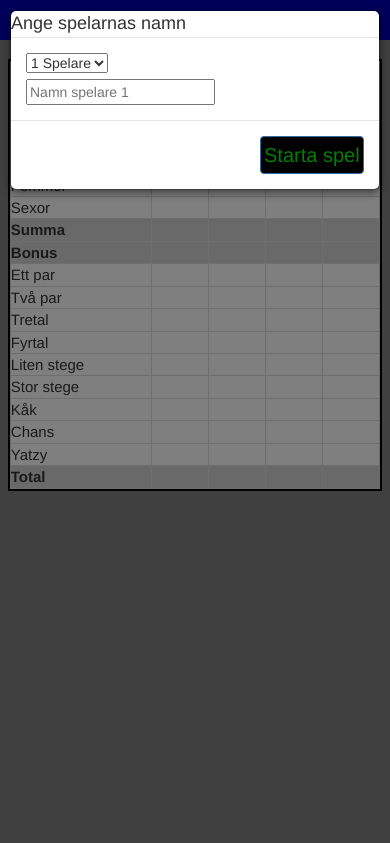
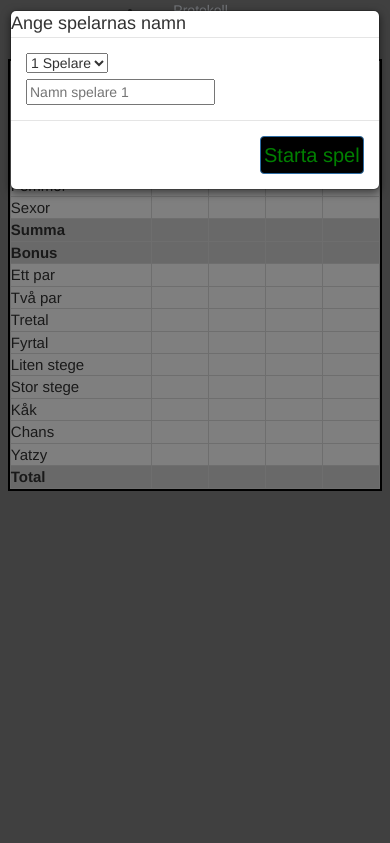
Before and after one commit to BujaminSaliu/Grupp1_Yatzy, a plain HTML site: page index.html in a window 390 px wide. Shown: the top 843 px of the page. Drawn offline with Linux system fonts and the light colour scheme.

Commit message:
Doing the navbar currently.

```diff
--- a/css/style.css
+++ b/css/style.css
@@ -87,9 +87,20 @@ div .modal-header{
 }
 
 a.help{
+	position: absolute;
+	right: 10px;
+	bottom: 10px;
 	color:black;
 	font-size:30px;
-	justify-content: flex-end;
+}
+
+a.showNav{
+	display: none;
+	position: absolute;
+	left: -15px;
+	bottom: 20px;
+	color:black;
+	font-size:25px;
 }
 
 nav {
@@ -97,7 +108,7 @@ nav {
 	display: flex;
 	flex-direction: row;
 	justify-content: center;
-	background-color: rgb(0, 0, 180);
+
 	width: 100%;
 	z-index: 1;
 }
@@ -106,7 +117,7 @@ nav a {
 	color: #e6ebf4;
 	text-align: center;
 	text-decoration: none;
-	padding: 10px 30px;
+	padding: 3px 30px;
 }
 
 nav a:hover, nav a:focus {
@@ -188,5 +199,7 @@ tbody>tr:nth-child(18){
 
 /* Extra Small Devices, Phones */
 @media only screen and (max-width : 480px) {
-
+a.showNav{
+	display: block;
 }
+}
--- a/index.html
+++ b/index.html
@@ -17,9 +17,12 @@
 </head>
 <body>
 	<nav class="hideable">
-		<a href="#score-board">Protokoll</a>
-		<a href="#game-board">Spelbräde</a>
-		<a href="#high-scores">Poängtoppen</a>
+	<a href="#" class="showNav"> <span class="glyphicon glyphicon-th-list"></span> </a>
+		<ul>
+		<li><a href="#score-board">Protokoll</a></li>
+		<li><a href="#game-board">Spelbräde</a></li>
+		<li><a href="#high-scores">Poängtoppen</a></li>
+		</ul>
 	</nav>
 	<div class="container-fluid">
 		<div class="row">
@@ -259,6 +262,7 @@
 						<button type="button" id="roll-dices">Kasta!</button>
 					</div>
 				</div>
+<a href="#" class="showNav"> <span class="glyphicon glyphicon-th-list"></span> </a>
 
 <a href="#" class="help"> <span class="glyphicon glyphicon-question-sign"> </span> </a>
 <!-- Modal -->
--- a/js/main.js
+++ b/js/main.js
@@ -37,6 +37,9 @@ $( document ).ready(function() {
 		$('#getHelp').modal('hide');
 	});
 
+	$('.showNow').click(function(){
+		$
+	});
 
 });
 
```
